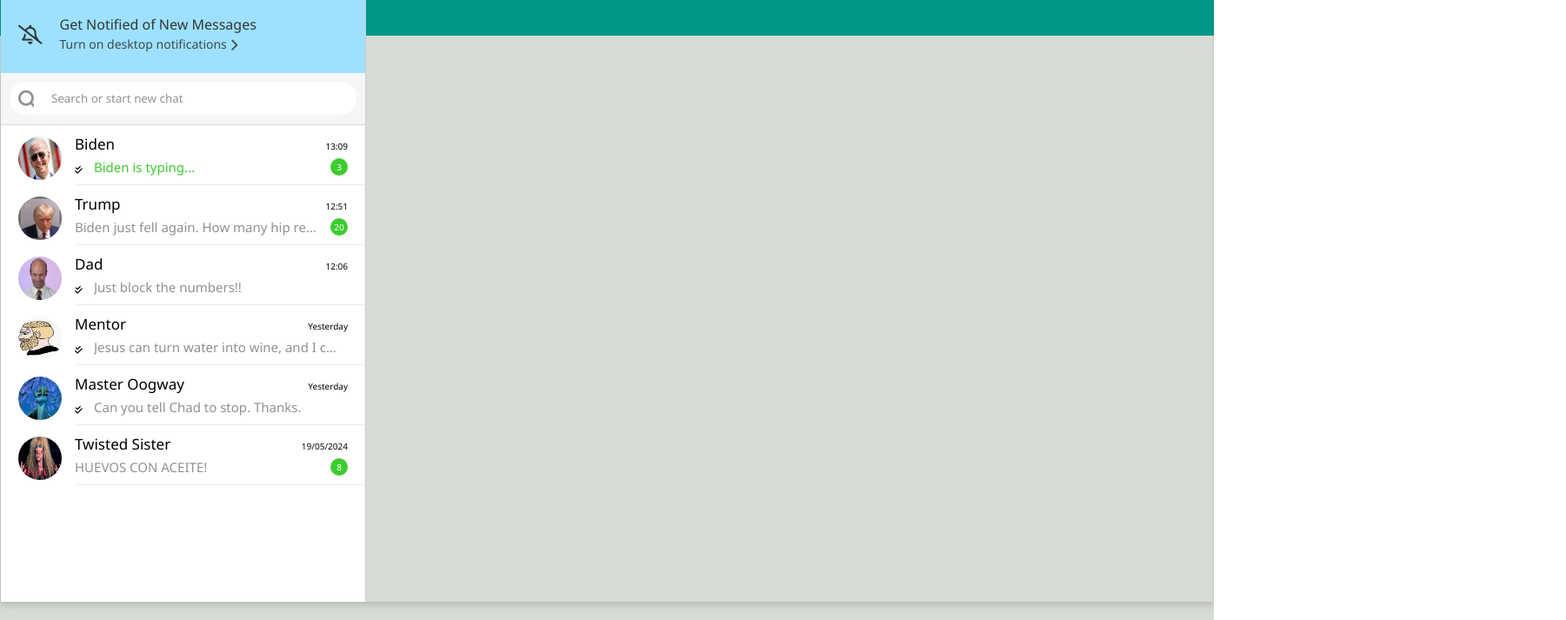
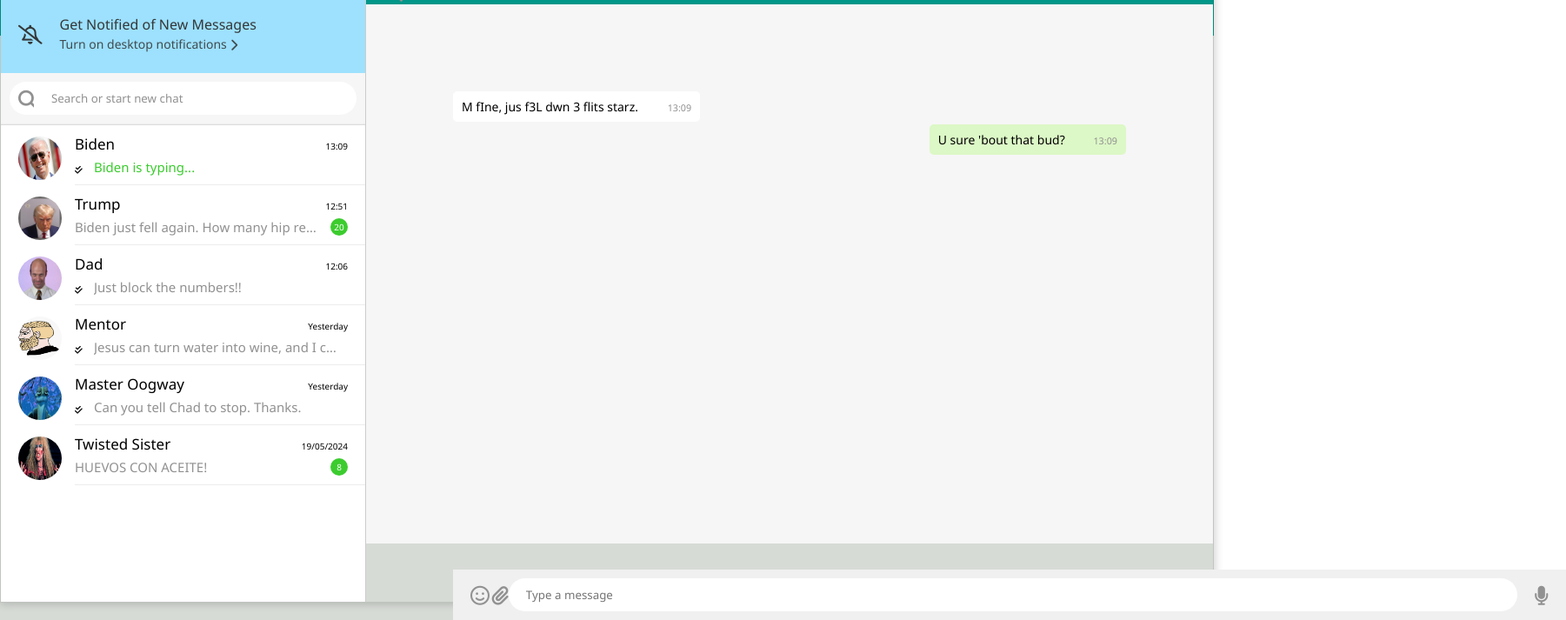
Before and after one commit to gemps18/Whatsapp-Clone, a plain HTML site: page index.html in a window 1280 px wide. Shown: the part 87-800 px from the top of the page at 87% size, 1801 px wide, since content can reach past the window. Drawn offline with Linux system fonts and the light colour scheme.

Commit message:
issues with bottom placement

```diff
--- a/index.html
+++ b/index.html
@@ -55,9 +55,7 @@
                                     <a href="#"><i class="fa-solid fa-check-double"></i></a>
                                     <span class="chat-message-typing">Biden is typing...</span>
                                 </div>
-                                <div class="chat-right-bottom-right">
-                                    <span class="unread-messages-number">3</span>
-                                    <span class="chat-options">
+                                <div class="chat-right-bottom-right">                                    <span class="chat-options">
                                         <a href="#"><i class="fa-solid fa-angle-down"></i></a>
                                     </span>
                                 </div>
@@ -196,6 +194,37 @@
                         <a href="#"><i class="fa-solid fa-ellipsis-vertical"></i></a>
                     </div>
                 </div>
+                <!-- Main Chat Window -->
+                <div class="chat-window">
+                    <div class="reciever">
+                        <span class="reciever-message-tail">
+                            <img src="" alt="">
+                        </span>
+                        <span class="reciever-message">M fIne, jus f3L dwn 3 flits starz. </span>
+                        <span class="message-time">13:09</span>
+                    </div>
+                    <div class="sender">
+                        <span class="sender-message-tail">
+                            <img src="" alt="">
+                        </span>
+                        <span class="sender-message">U sure 'bout that bud?</span>
+                        <span class="message-time">13:09</span>
+                        <span class="message-status"></span>
+                    </div>
+                    <!-- Message Bar -->
+                    <div class="type-message-bar">
+                        <div class="type-message-bar-left">
+                            <a href="#"><i class="fa-regular fa-face-smile"></i></a>
+                            <a href="#"><i class="fa-solid fa-paperclip"></i></a>
+                        </div>
+                        <div class="type-message-bar-center">
+                            <input type="text" placeholder="Type a message" />
+                        </div>
+                        <div class="type-message-bar-right">
+                            <a href="#"><i class="fa-solid fa-microphone"></i></a>
+                        </div>
+                    </div>
+                </div>
             </div>
         </div>
     </div>
--- a/style.css
+++ b/style.css
@@ -369,3 +369,123 @@ a {
 .chat-window-header-right {
     margin-left: 2rem;
 }
+
+.chat-window-header-right a {
+    font-size: 2.2rem;
+    color: var(--txt-grey);
+}
+
+.chat-window-header-right a:active {
+    background: var(--box-shadow-color);
+    border-radius: 50%;
+    box-shadow: 0 0 1px 8px var(--box-shadow-color);
+}
+
+/*-- Main Chat Window --*/
+.chat-window {
+    display: flex;
+    flex-direction: column;
+    padding: 10rem 10rem 6rem 10rem;
+    height: 62rem;
+    overflow: scroll;
+    overflow-x: hidden;
+    background: var(--search-bar-bg);
+}
+
+.chat-window::-webkit-scrollbar-track {
+    background: var(--chat-window-beige);
+}
+
+.chat-window::-webkit-scrollbar-thumb {
+    background: var(--chat-window-scrollbar-color);
+}
+
+.sender,
+.reciever {
+    border-radius: 0.5rem;
+    padding: 0.8rem 1rem;
+    margin-bottom: 0.3rem;
+    position: relative;
+}
+
+.sender {
+    background: var(--sender-message-green);
+    align-self: flex-end;
+}
+
+.reciever {
+    background: var(--white);
+    align-self: flex-start;
+}
+
+.sender-message,
+.reciever-message {
+    font-size: 1.4rem;
+    margin-right: 3rem;
+}
+
+.message-time {
+    color: var(--txt-grey);
+    font-size: 1.08rem;
+}
+
+.message-status {
+    vertical-align: bottom;
+}
+
+.reciever-message-tail,
+.sender-message-tail {
+    width: 0.8rem;
+    height: 1.3rem;
+    position: absolute;
+    top: 0;
+}
+
+.reciever-message-tail {
+    left: -0.5rem;
+}
+
+.sender-message-tail {
+    right: -0.5rem;
+}
+
+/*  Type Message Bar */
+
+.type-message-bar {
+    position: absolute;
+    bottom: 0;
+    width: 100%;
+    display: flex;
+    background: var(--type-message-bar);
+    padding: 1rem 2rem;
+    justify-content: space-between;
+    align-items: center;
+    z-index: 999;
+}
+
+.type-message-bar a {
+    cursor: pointer;
+    font-size: 2.2rem;
+    color: var(--txt-grey);
+}
+
+.type-message-bar-center {
+    flex: 1;
+}
+
+.type-message-bar-center input {
+    width: 100%;
+    outline: none;
+    border: none;
+    padding: 1rem 1rem 1rem 2rem;
+    flex: 1;
+    border-radius: 2rem;
+    font-family: "Segoe UI";
+}
+
+.type-message-bar-right {
+    margin-left: 2rem;
+    cursor: pointer;
+    font-size: 2.2rem;
+    color: var(--txt-grey);
+}
```
